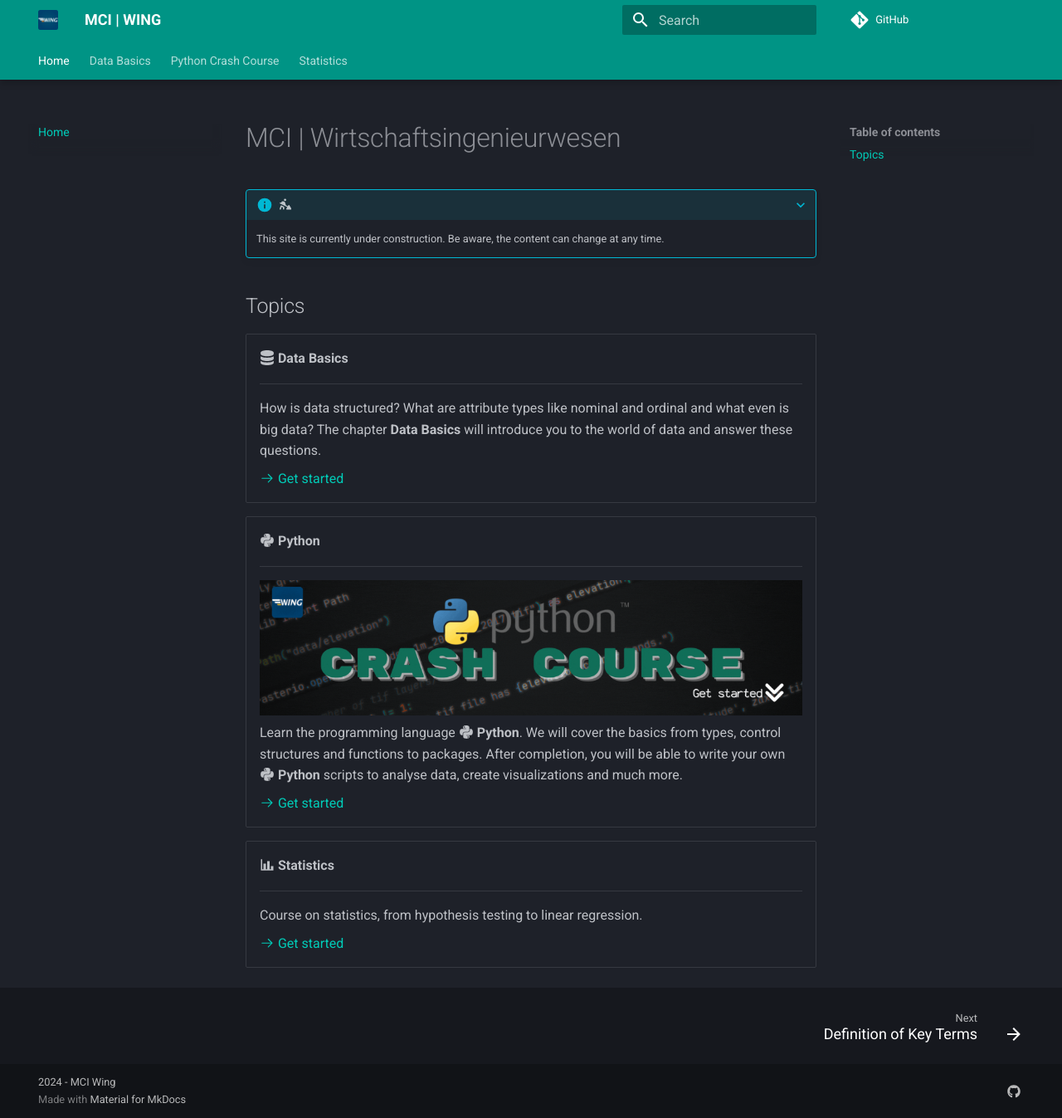
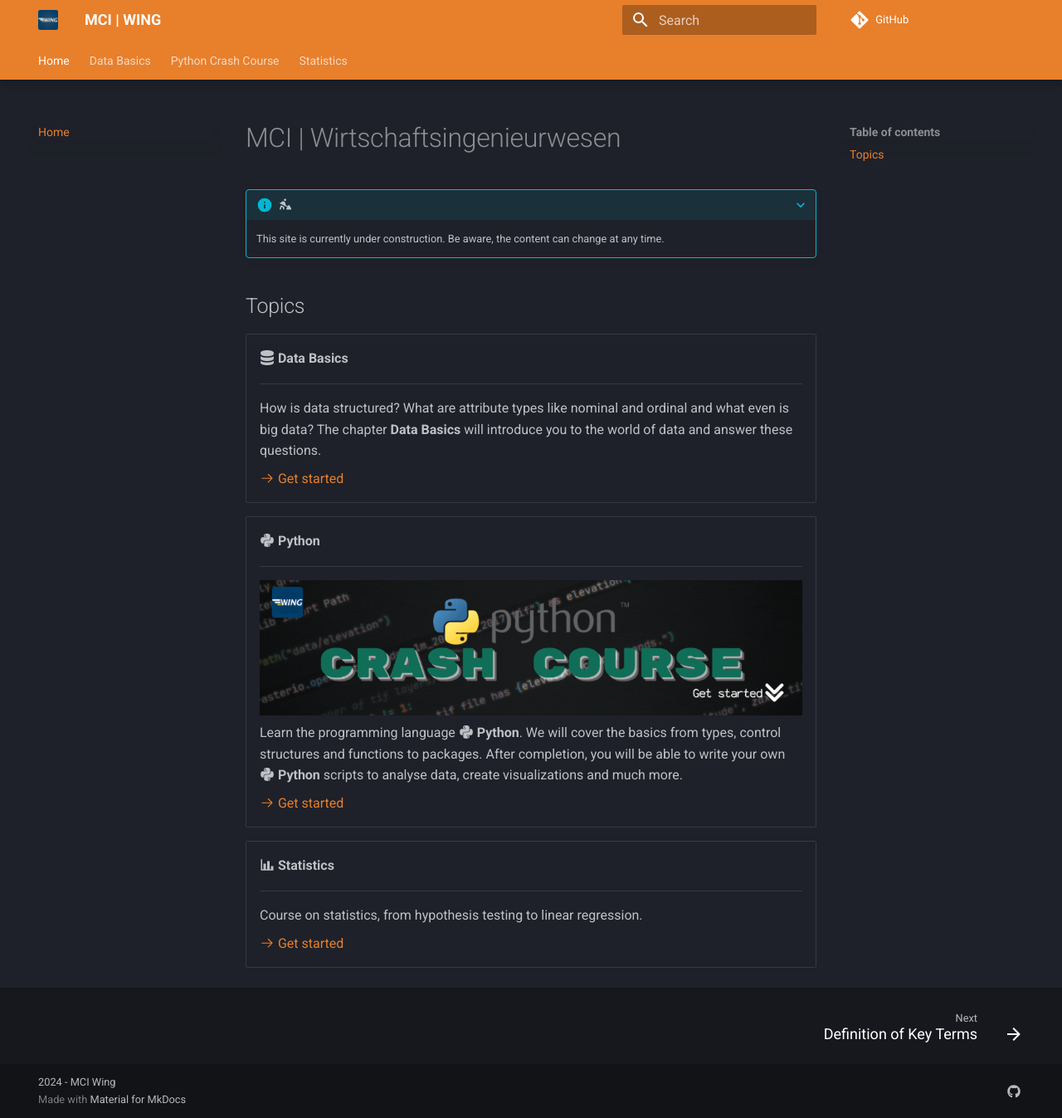
Before and after one commit to mciwing/mciwing.github.io, an MkDocs documentation site: the page built from docs/index.md, in a window 1280 px wide and 1347 px high. Shown: the whole window at 83% size. Built offline with MkDocs 1.6.1 and Material for MkDocs 9.7.7, drawn with Linux system fonts in a browser that asks for light colours; comment, search, counter and statistics services are not loaded.

Commit message:
change color to MCI style

```diff
--- a/docs/stylesheets/extra.css
+++ b/docs/stylesheets/extra.css
@@ -33,3 +33,15 @@
     -webkit-mask-image: var(--md-admonition-icon--defi);
             mask-image: var(--md-admonition-icon--defi);
   }
+
+:root {
+    --md-primary-fg-color:        #E87F2B;
+    --md-primary-fg-color--light: #E87F2B;
+    --md-primary-fg-color--dark:  #E87F2B;
+  }
+
+:root {
+    --md-accent-fg-color:        #00416E;
+    --md-accent-fg-color--light: #00416E;
+    --md-accent-fg-color--dark:  #00416E;
+  }
--- a/mkdocs.yml
+++ b/mkdocs.yml
@@ -7,8 +7,8 @@
   favicon: assets/logo.png
   palette:
     scheme: slate
-    primary: teal
-    accent: pink
+    primary: custom
+    accent: custom
   icon:
     repo: fontawesome/brands/git-alt
 
```
